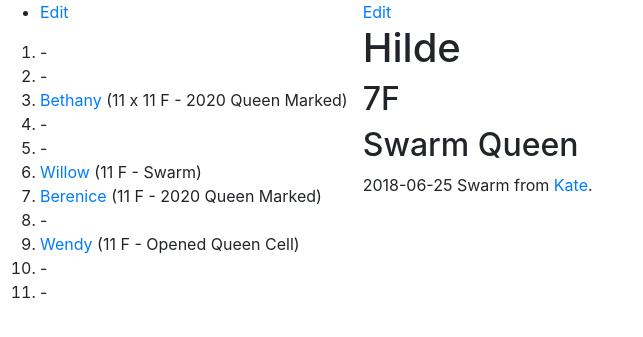
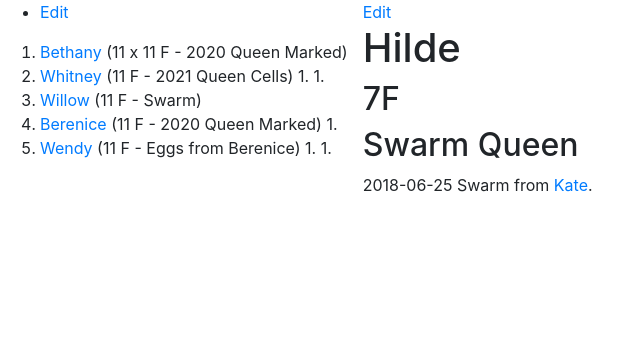
Before and after one commit to joejcollins/rhapsody-angel, a Jekyll site: the page built from queens/2018-hilde.md, in a window 1280 px wide. Shown: the top 337 px of the page, without its empty margins (0-643 px from the left). Built offline with Jekyll 4.4.1, drawn with Linux system fonts in a browser that asks for light colours; our own code applies the rules of GitHub Pages for plain Markdown files.

Commit message:
Swarm control

```diff
--- a/_includes/apiary.md
+++ b/_includes/apiary.md
@@ -1,13 +1,12 @@
 * [Edit](https://github.com/joejcollins/rhapsody-angel/edit/master/_includes/apiary.md)
 
-1. -
-1. -
 1. [Bethany]({{ site.baseurl }}/queens/2020-bethany.html) (11 x 11 F - 2020 Queen Marked)
-1. -
-1. -
+1. [Whitney]({{ site.baseurl }}/queens/2021-whitney.html) (11 F - 2021 Queen Cells)
+1.
+1.
 1. [Willow]({{ site.baseurl }}/queens/2021-willow.html) (11 F - Swarm)
 1. [Berenice]({{ site.baseurl }}/queens/2020-berenice.html) (11 F - 2020 Queen Marked)
-1. -
-1. [Wendy]({{ site.baseurl }}/queens/2021-wendy.html) (11 F - Opened Queen Cell)
-1. -
-1. -
+1.
+1. [Wendy]({{ site.baseurl }}/queens/2021-wendy.html) (11 F - Eggs from Berenice)
+1.
+1.
```
